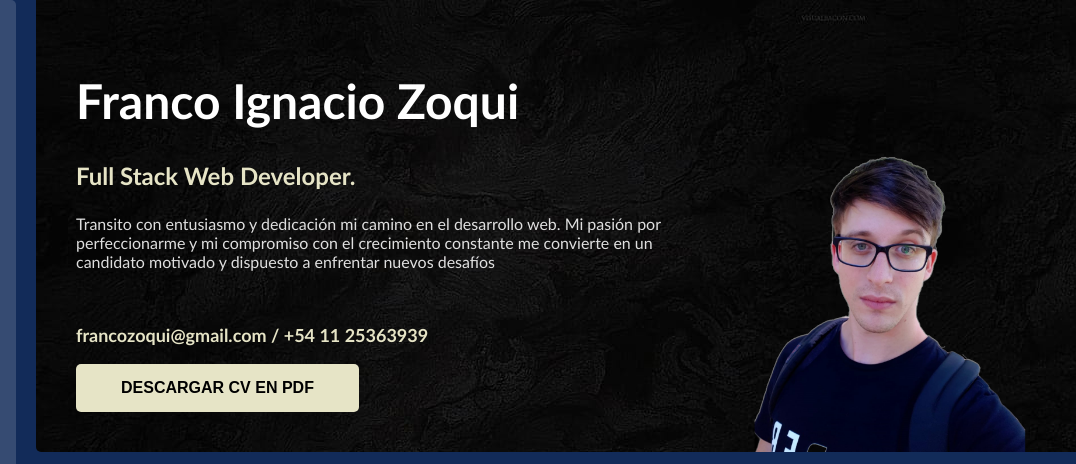
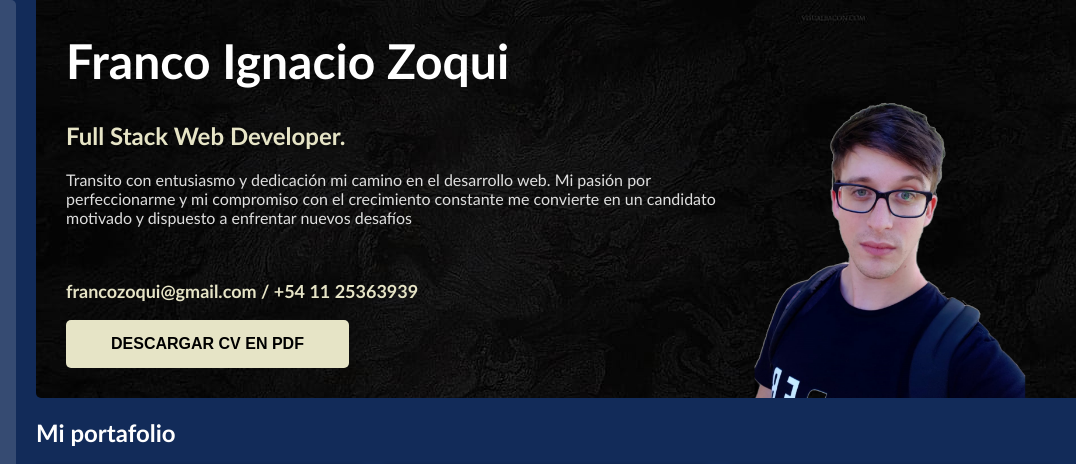
Before and after one commit to argfiz/cv-francozoqui, a website: page index.html in a window 1280 px wide. Shown: the top 464 px of the page, 204-1280 px from the left. Drawn offline with Linux system fonts and the light colour scheme.

Commit message:
Fix details

```diff
--- a/index.html
+++ b/index.html
@@ -15,7 +15,7 @@
 	<header>
 		<div>
 			<h1>Franco Ignacio Zoqui</h1>
-			<p style="font-size: 24px; font-weight: bold; color: #e6e4c6;">Full Stack Web Developer.</p>
+			<h2 style="font-size: 24px; font-weight: bold; color: #e6e4c6;">Full Stack Web Developer.</h2>
 			<p>Transito con entusiasmo y dedicación mi camino en el desarrollo web.
 				Mi pasión por perfeccionarme y mi compromiso con el
 				crecimiento constante me convierte en un candidato
--- a/style.css
+++ b/style.css
@@ -42,7 +42,9 @@
   }
 
   header div{
-  padding: 40px;
+
+  padding: 30px;
+  padding-top: 0px
   }
 
   header a{
```
